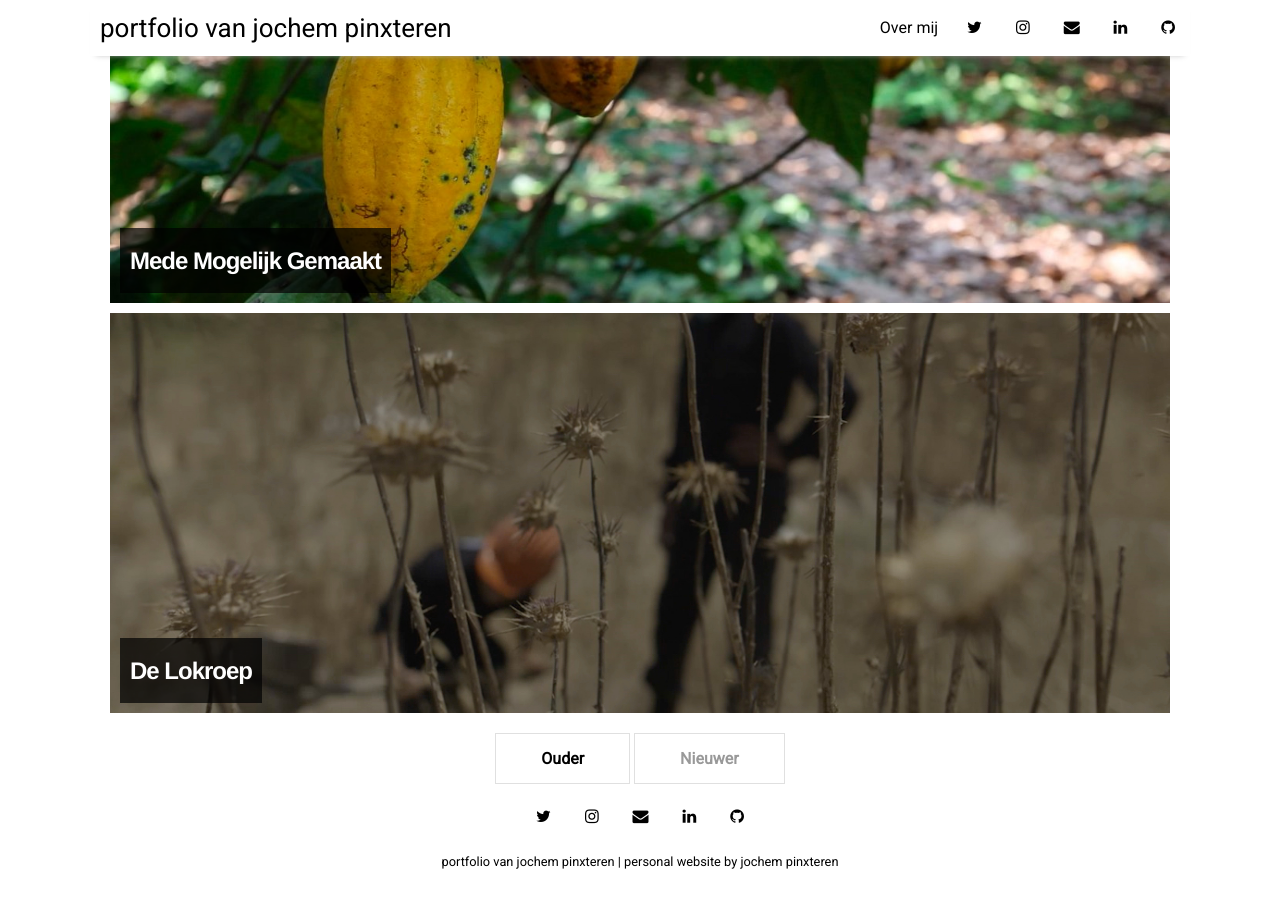
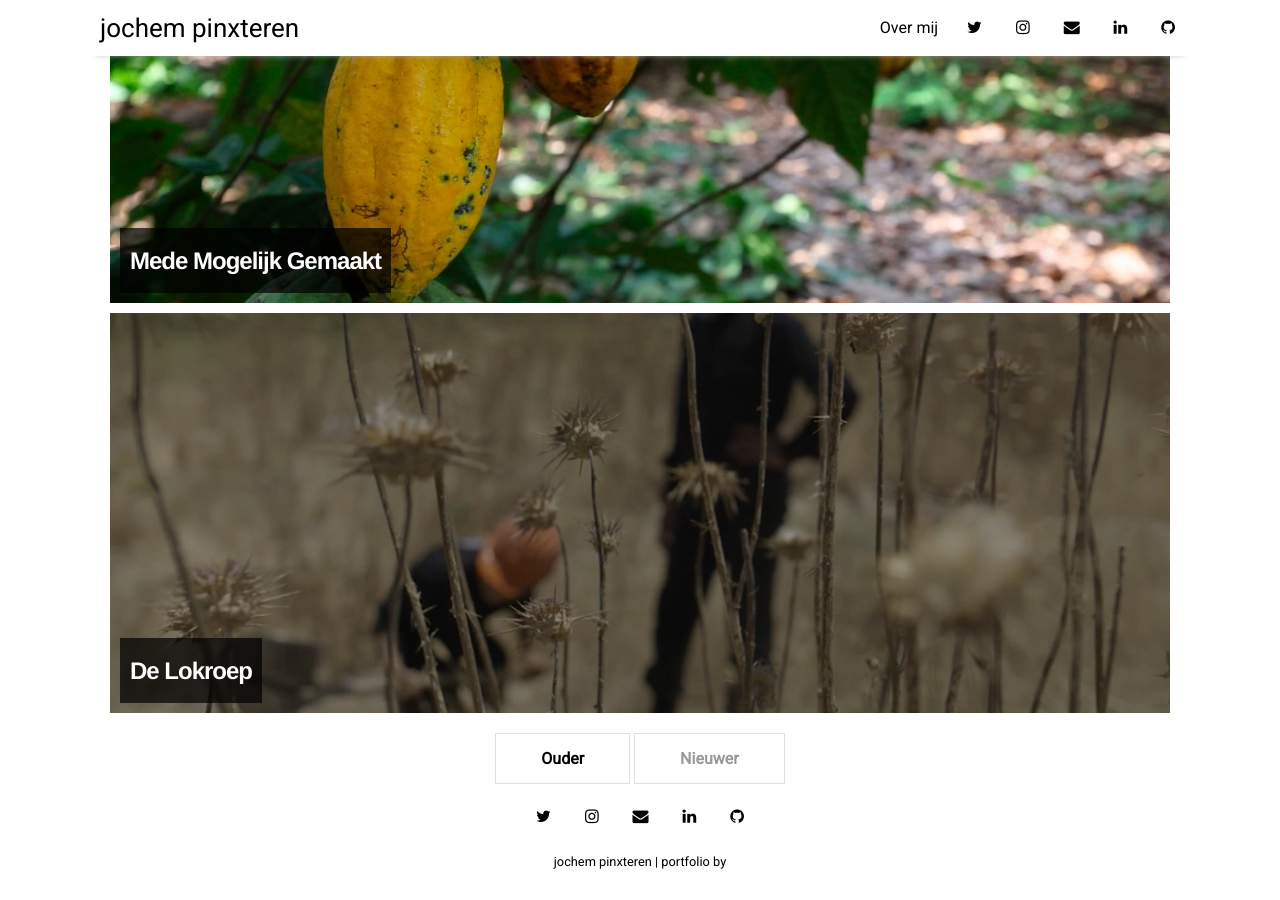
Before and after one commit to jpinxteren/portfolio, a Jekyll site: the page built from index.html, in a window 1280 px wide and 900 px high, scrolled down 1398 px. Built offline with Jekyll 4.4.1, drawn with Linux system fonts in a browser that asks for light colours; nearby versions of some CDN libraries; the list of posts is cut into pages by our own code.

Commit message:
Update _config.yml

```diff
--- a/_config.yml
+++ b/_config.yml
@@ -10,9 +10,9 @@ permalink:           /:title
 plugins:             [jekyll-paginate, jekyll-sitemap, jekyll-feed, jekyll-seo-tag]
 
 # Customise atom feed settings (this is where Jekyll-Feed gets configuration information)
-title:		           "portfolio van jochem pinxteren"
-description:	       "personal website"
-author:              "jochem pinxteren"
+title:		           "jochem pinxteren"
+description:	       "portfolio"
+#author:              "jochem pinxteren"
 
 # RSS 2.0 can be used instead of Atom by uncommenting following two lines
 #feed:
```
